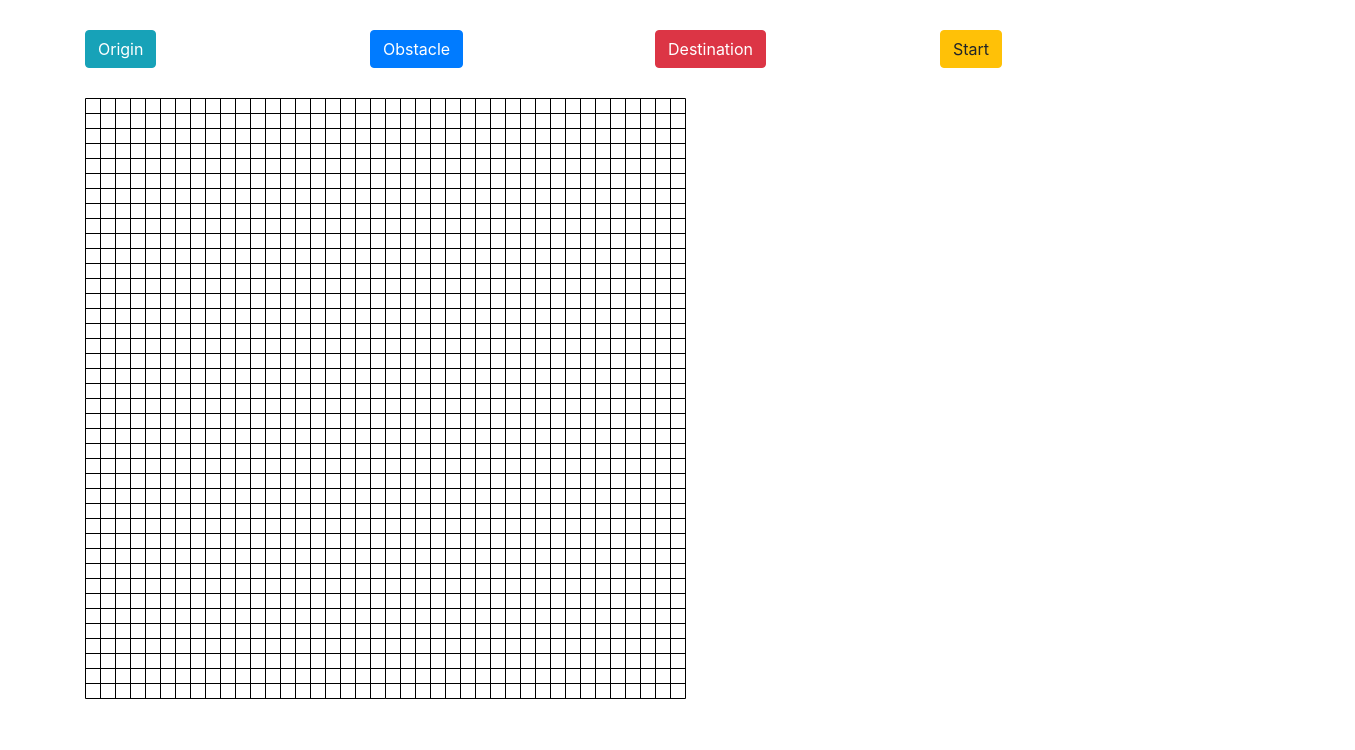
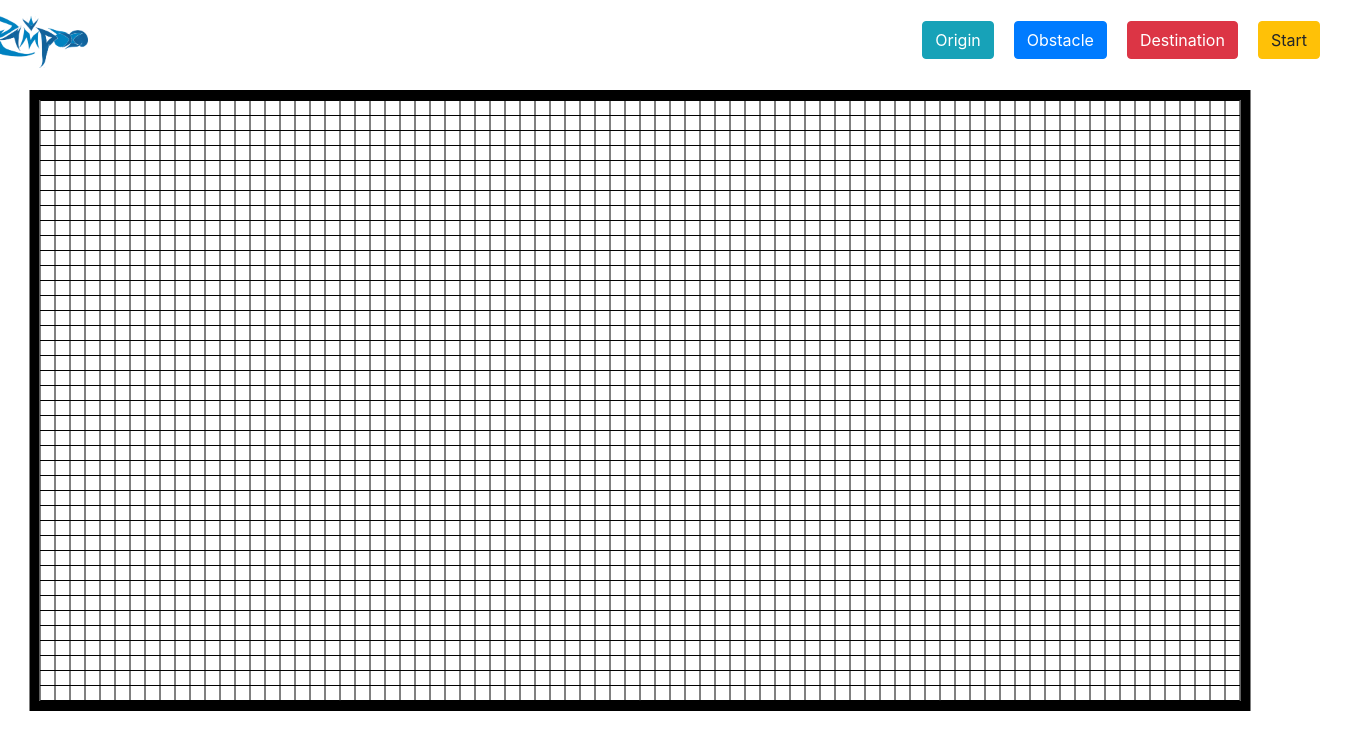
Before and after one commit to Rampo0/rampo0.github.io, a website: page index.html in a window 1280 px wide. Shown: the whole page, 1355 px wide, since content can reach past the window. Drawn offline with nearby package versions, Linux system fonts and the light colour scheme.

Commit message:
header css

```diff
--- /dev/null
+++ b/css/style.scss
@@ -0,0 +1,58 @@
+
+#canvas{
+    width: 100%;
+    position: relative;
+    .center{
+
+        position: absolute;
+        border: 10px solid black;
+        left: 50%;
+        transform: translate(-50%, 0);
+    }
+}
+
+.no-gutters{
+    margin-left: 0px;
+    margin-right: 0px;
+}
+
+#header{
+    position: relative;
+    width: 100%;
+    height: 60px;
+    padding: 10px;
+
+    .logo{
+        height: 60px;
+        padding: 2px 10px;
+    }
+
+    nav{
+        width: 1400px;
+        position: absolute;
+        left: 50%;
+        transform: translate(-50%, 0);
+
+        ul{
+            list-style: none;
+            display: flex;
+            width: fit-content;
+            margin: 0px;
+            padding: 0px;
+            float: right;
+
+            li{
+                margin: 0px;
+                padding : 0px;
+                margin-top: auto;
+                margin-bottom: auto;
+                margin-right: 20px;
+            }
+
+            .last-li{
+                margin-right: 0px;
+            }
+        }
+    }
+
+}
--- a/editor/editor.js
+++ b/editor/editor.js
@@ -3,15 +3,16 @@ const destButton = document.getElementById("dest-btn");
 const startButton = document.getElementById("start-btn");
 const obstacleButton = document.getElementById("obstacle-btn");
 
-const column = 40;
+const column = 80;
 const rows = 40;
 
-const canvasWidth = 600;
+const canvasWidth = 1200;
 const canvasHeight = 600;
 
 let context;
 let canvas;
 const boxSize = canvasHeight / rows;
+let mouseLeftDown = false;
 
 const defaultColor = "#ffffff";
 let fillColor = defaultColor;
@@ -47,16 +48,16 @@ const OBSTACLE_MODE = 2;
 const lineWidth = 1;
 let isStartBtn = true;
 
-function ResetAllNode(){
+function ResetAllNode() {
     for (let i = 0; i < rows; i++) {
         for (let j = 0; j < column; j++) {
-            ResetNode(i,j);
+            ResetNode(i, j);
         }
     }
     ClearPoint();
 }
 
-function GetContext(){
+function GetContext() {
     canvas = document.getElementById("editor");
     context = canvas.getContext("2d");
     context.imageSmoothingEnable = false;
@@ -64,13 +65,13 @@ function GetContext(){
     canvas.height = rows * boxSize + 1;
 }
 
-function DrawGrid(){
+function DrawGrid() {
 
-    context.lineWidth= lineWidth;
+    context.lineWidth = lineWidth;
     context.setTransform(1, 0, 0, 1, 0, 0);
     context.translate(0.5, 0.5);
 
-    for(let i = 0; i <= canvasWidth; i+=boxSize ){
+    for (let i = 0; i <= canvasWidth; i += boxSize) {
         context.beginPath();
         context.moveTo(i, 0);
         context.lineTo(i, canvasHeight);
@@ -85,36 +86,39 @@ function DrawGrid(){
 
     }
 
-    context.lineWidth=0;
+    context.lineWidth = 0;
 
 }
 
-function mousePositionTo2Dindex(x , y){
+function mousePositionTo2Dindex(x, y) {
     let row = Math.floor(y / boxSize);
     let col = Math.floor(x / boxSize);
-    return { row , col };
+    return {
+        row,
+        col
+    };
 }
 
-function DrawColor(row, col, color){
+function DrawColor(row, col, color) {
     context.fillStyle = color;
 
     context.fillRect((col * boxSize) + (lineWidth / 2),
-    (row * boxSize) + (lineWidth / 2),
-    boxSize - lineWidth, boxSize - lineWidth);
+        (row * boxSize) + (lineWidth / 2),
+        boxSize - lineWidth, boxSize - lineWidth);
 }
 
-function SetPointPosition(row , col, mode){
+function SetPointPosition(row, col, mode) {
 
-    if (mode == ORIGIN_MODE){
-        if(originPos.length > 0){
+    if (mode == ORIGIN_MODE) {
+        if (originPos.length > 0) {
             originPos.pop();
             originPos.pop();
         }
 
         originPos.push(row);
         originPos.push(col);
-    }else if(mode == DESTINATION_MODE){
-        if(destPos.length > 0){
+    } else if (mode == DESTINATION_MODE) {
+        if (destPos.length > 0) {
             destPos.pop();
             destPos.pop();
         }
@@ -125,69 +129,69 @@ function SetPointPosition(row , col, mode){
 
 }
 
-function ClearPoint(){
-    if(originPos.length > 0){
+function ClearPoint() {
+    if (originPos.length > 0) {
         originPos.pop();
         originPos.pop();
     }
 
-    if(destPos.length > 0){
+    if (destPos.length > 0) {
         destPos.pop();
         destPos.pop();
     }
 }
 
-function ResetNode(x, y){
+function ResetNode(x, y) {
     nodes[x][y].isOrigin = false;
     nodes[x][y].isDest = false;
     nodes[x][y].isObstacle = false;
     nodes[x][y].isVisited = false;
     nodes[x][y].heuristicValue = 0;
     nodes[x][y].parentNode = null;
-    DrawColor(x, y , defaultColor);
+    DrawColor(x, y, defaultColor);
 }
 
-function SetNodeOrigin(x , y){
+function SetNodeOrigin(x, y) {
     nodes[x][y].isOrigin = true;
     nodes[x][y].isDest = false;
     nodes[x][y].isObstacle = false;
     nodes[x][y].isVisited = false;
     nodes[x][y].heuristicValue = 0;
     nodes[x][y].parentNode = null;
-    DrawColor(x, y , fillColor);
+    DrawColor(x, y, fillColor);
 
 }
 
-function SetNodeDest(x,y){
+function SetNodeDest(x, y) {
     nodes[x][y].isOrigin = false;
     nodes[x][y].isDest = true;
     nodes[x][y].isObstacle = false;
     nodes[x][y].isVisited = false;
     nodes[x][y].heuristicValue = 0;
     nodes[x][y].parentNode = null;
-    DrawColor(x, y , fillColor);
+    DrawColor(x, y, fillColor);
 }
 
-function SetNodeObstacle(x, y){
+function SetNodeObstacle(x, y) {
     nodes[x][y].isOrigin = false;
     nodes[x][y].isDest = false;
     nodes[x][y].isObstacle = true;
     nodes[x][y].isVisited = false;
     nodes[x][y].heuristicValue = 0;
     nodes[x][y].parentNode = null;
-    DrawColor(x, y , fillColor);
+    DrawColor(x, y, fillColor);
 }
 
-function isPositionBound(row , col){
+function isPositionBound(row, col) {
 
-    if(originPos.length > 0){
-        if(originPos[0] == row && originPos[1] == col ){
+    if (originPos.length > 0) {
+        if (originPos[0] == row && originPos[1] == col) {
             return true;
         }
     }
 
-    if(destPos.length > 0 ){
-        if(destPos[0] == row && destPos[1] == col){
+    if (destPos.length > 0) {
+        if (destPos[0] == row && destPos[1] == col) {
             return true;
         }
     }
@@ -195,70 +199,124 @@ function isPositionBound(row , col){
     return false;
 }
 
-function handleClick(e){
+function handleDrag(e) {
+
+    if (mouseLeftDown) {
+
+        let x = e.offsetX;
+        let y = e.offsetY;
+
+        if (x >= canvasWidth || x <= 0 || y >= canvasHeight || y <= 0) {
+            return;
+        }
+
+        let {
+            row,
+            col
+        } = mousePositionTo2Dindex(x, y);
+        let isBound = isPositionBound(row, col);
+
+        if (mode == ORIGIN_MODE) {
+
+            if (isBound == false) {
+
+                if (originPos.length > 0) {
+                    ResetNode(originPos[0], originPos[1]);
+                }
+
+                SetPointPosition(row, col, mode);
+                SetNodeOrigin(originPos[0], originPos[1])
+            }
+
+
+        } else if (mode == DESTINATION_MODE) {
+
+            if (isBound == false) {
+                if (destPos.length > 0) {
+
+                    ResetNode(destPos[0], destPos[1])
+                }
+
+                SetPointPosition(row, col, mode);
+                SetNodeDest(destPos[0], destPos[1]);
+
+            }
+        } else if (mode == OBSTACLE_MODE) {
+            if (isBound == false) {
+                SetNodeObstacle(row, col);
+            }
+        }
+
+    }
+}
+
+function handleClick(e) {
+
     let x = e.offsetX;
     let y = e.offsetY;
 
-    if(x >= canvasWidth || x <= 0 || y >= canvasHeight || y <= 0){
+    if (x >= canvasWidth || x <= 0 || y >= canvasHeight || y <= 0) {
         return;
     }
 
-    let { row , col } = mousePositionTo2Dindex(x, y);
+    let {
+        row,
+        col
+    } = mousePositionTo2Dindex(x, y);
     let isBound = isPositionBound(row, col);
 
-    if(mode == ORIGIN_MODE){
+    if (mode == ORIGIN_MODE) {
 
-        if(isBound == false){
+        if (isBound == false) {
 
-            if(originPos.length > 0){
-                ResetNode(originPos[0] , originPos[1]);
+            if (originPos.length > 0) {
+                ResetNode(originPos[0], originPos[1]);
             }
 
-            SetPointPosition(row , col, mode);
-            SetNodeOrigin(originPos[0] , originPos[1])
+            SetPointPosition(row, col, mode);
+            SetNodeOrigin(originPos[0], originPos[1])
         }
 
 
-    }else if(mode == DESTINATION_MODE){
+    } else if (mode == DESTINATION_MODE) {
 
-        if(isBound == false){
-            if(destPos.length > 0){
+        if (isBound == false) {
+            if (destPos.length > 0) {
 
                 ResetNode(destPos[0], destPos[1])
             }
 
-            SetPointPosition(row , col, mode);
+            SetPointPosition(row, col, mode);
             SetNodeDest(destPos[0], destPos[1]);
 
         }
-    }else if(mode == OBSTACLE_MODE){
-        if(isBound == false){
+    } else if (mode == OBSTACLE_MODE) {
+        if (isBound == false) {
             SetNodeObstacle(row, col);
         }
     }
 
 }
 
-function onClickOriginBtn(){
+function onClickOriginBtn() {
     fillColor = originColor;
     mode = ORIGIN_MODE;
 }
 
-function onClickDestBtn(){
+function onClickDestBtn() {
     fillColor = destColor;
     mode = DESTINATION_MODE;
 }
 
-async function onClickStartBtn(){
+async function onClickStartBtn() {
 
-    if(isStartBtn && originPos.length > 0 && destPos.length > 0){
+    if (isStartBtn && originPos.length > 0 && destPos.length > 0) {
         startButton.style.display = "none";
-        await AStar(originPos, destPos , nodes);
+        await AStar(originPos, destPos, nodes);
         isStartBtn = false;
         startButton.style.display = "block";
         startButton.innerHTML = "Reset";
-    }
-    else if(!isStartBtn){
+    } else if (!isStartBtn) {
         ResetAllNode();
         startButton.innerHTML = "Start";
         isStartBtn = true;
@@ -266,13 +324,24 @@ async function onClickStartBtn(){
 
 }
 
-function onClickObstacleBtn(){
+function onClickObstacleBtn() {
     fillColor = obstacleColor;
     mode = OBSTACLE_MODE;
 }
 
-function assignListener(){
-    canvas.addEventListener('click' , handleClick);
+function handleMouseDown(e) {
+    mouseLeftDown = true;
+}
+
+function handleMouseUp(e) {
+    mouseLeftDown = false;
+}
+
+function assignListener() {
+    canvas.addEventListener('mousedown', handleMouseDown);
+    canvas.addEventListener('mousemove', handleDrag);
+    canvas.addEventListener('mouseup', handleMouseUp);
+    canvas.addEventListener('click', handleClick);
     originButton.addEventListener('click', onClickOriginBtn);
     destButton.addEventListener('click', onClickDestBtn);
     startButton.addEventListener('click', onClickStartBtn);
@@ -280,7 +349,7 @@ function assignListener(){
 }
 
 
-function init(){
+function init() {
     GetContext();
     assignListener();
     DrawGrid();
--- a/index.html
+++ b/index.html
@@ -3,14 +3,68 @@
   <head>
     <meta charset="UTF-8" />
     <meta name="viewport" content="width=device-width, initial-scale=1.0" />
-    <title>Pathfinding Visualization</title>
+    <title>Algorithm Visualization</title>
 
-    <link rel="stylesheet" href="https://stackpath.bootstrapcdn.com/bootstrap/4.5.0/css/bootstrap.min.css" integrity="sha384-9aIt2nRpC12Uk9gS9baDl411NQApFmC26EwAOH8WgZl5MYYxFfc+NcPb1dKGj7Sk" crossorigin="anonymous">
-
+    <link
+      rel="stylesheet"
+      href="https://stackpath.bootstrapcdn.com/bootstrap/4.5.0/css/bootstrap.min.css"
+      integrity="sha384-9aIt2nRpC12Uk9gS9baDl411NQApFmC26EwAOH8WgZl5MYYxFfc+NcPb1dKGj7Sk"
+      crossorigin="anonymous"
+    />
+    <link rel="stylesheet" href="css/style.css" />
   </head>
   <body>
+    <div id="header">
+      <nav>
+        <div class="row justify-content-center align-items-center">
+          <div class="col-2">
+            <a href="https://rampoo.me"
+              ><img
+                class="navbar-brand logo"
+                src="images/rampoocolored.png"
+                alt="logo"
+            /></a>
+          </div>
 
-    <div class="container">
+          <div class="col-10">
+            <div
+              class="row align-items-center no-gutters"
+            >
+              <div class="col-12">
+
+                <ul>
+                  <li>
+                    <button id="origin-btn" class="btn btn-info">Origin</button>
+
+                  </li>
+
+                  <li>
+                    <button id="obstacle-btn" class="btn btn-primary">
+                      Obstacle
+                    </button>
+                  </li>
+
+                  <li>
+                    <button id="dest-btn" class="btn btn-danger">
+                      Destination
+                    </button>
+                  </li>
+
+                  <li>
+                    <button id="start-btn" class="btn btn-warning">
+                      Start
+                    </button>
+                  </li>
+
+                </ul>
+              </div>
+            </div>
+          </div>
+        </div>
+      </nav>
+    </div>
+
+    <!-- <div class="container">
       <section id="navigation" style="margin-top: 30px;">
         <div class="row justify-content-center">
           <div class="col">
@@ -29,16 +83,12 @@
             <button id="start-btn" class="btn btn-warning">Start</button>
           </div>
         </div>
+      </section>
+    </div> -->
 
-      </section>
-
-      <section id="canvas" style="margin-top: 30px;">
-        <!-- <div class="row justify-content-center"> -->
-          <canvas id="editor"></canvas>
-        <!-- </div> -->
-      </section>
-
-    </div>
+    <section id="canvas" style="margin-top: 30px;">
+      <canvas class="center" id="editor"></canvas>
+    </section>
 
     <script src="editor/node.js"></script>
     <script src="editor/priority-queue.js"></script>
```
Also changed, not shown: css/style.css (added), images/rampoocolored.png (added), 1 other file.
